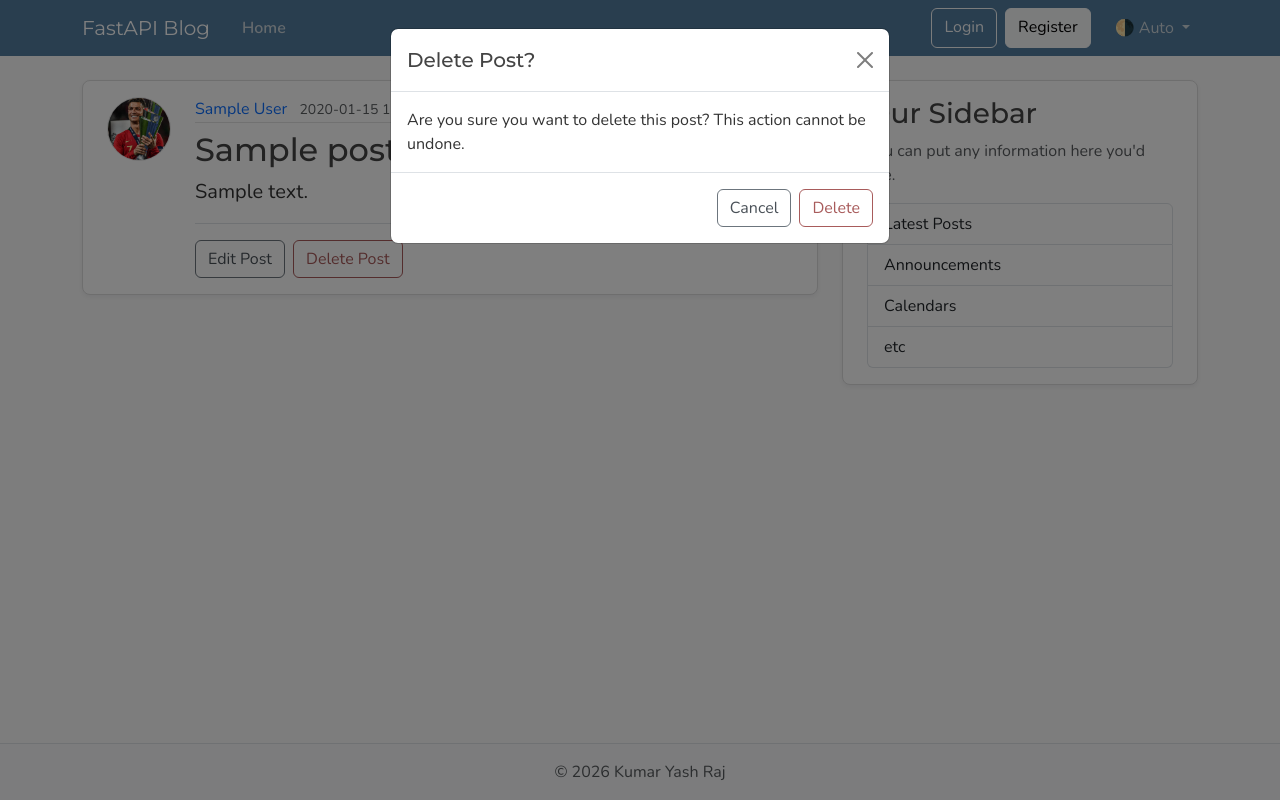
After one commit to yashraj014/fastapi-blog, a FastAPI app: template templates/post.html in a window 1280 px wide, after a click on "Delete Post". The commit adds this page. Run offline with FastAPI, Linux system fonts and the light colour scheme; the template is opened without the code that fills it: most values are stand-ins (such as "Sample title", 1, 10 or a date in 2020).

Commit message:
add error handling and schemas

```diff
--- a/main.py
+++ b/main.py
@@ -1,7 +1,12 @@
 from fastapi import FastAPI,Request,HTTPException,status
 # from fastapi.responses import HTMLResponse
 from fastapi.staticfiles import StaticFiles
+from fastapi.exceptions import RequestValidationError
+from fastapi.responses import JSONResponse
 from fastapi.templating import Jinja2Templates
+from starlette.exceptions import HTTPException as StarletteHTTPException
+from schemas import PostCreate,PostResponse
+
 app= FastAPI()
 
 app.mount("/static",StaticFiles(directory="static"), name="static")
@@ -28,14 +33,64 @@ posts : list[dict] = [
 def home(request:Request):
     return templates.TemplateResponse(request,"home.html",{"posts":posts,"title":"Home Page"})
 
-@app.get('/api/posts')
+@app.get('/posts/{post_id}',include_in_schema=False)
+def get_post_id(request:Request,post_id:int):
+    for post in posts:
+        title=post["title"][:50]
+        if post["id"]==post_id:
+             return templates.TemplateResponse(request,"post.html",{"post":post,"title":title})
+    # return {"message":"post not found"}
+    raise HTTPException(status_code=status.HTTP_404_NOT_FOUND,detail="Post not found")
+
+@app.get('/api/posts',response_model=list[PostResponse])
 def get_posts():
     return posts
 
-@app.get('/{id}')
-def get_post_id(id:int):
+@app.get('/api/posts/{id}',response_model=PostResponse)
+def get_post_id_api(id:int):
     for post in posts:
         if post["id"]==id:
             return post
     # return {"message":"post not found"}
     raise HTTPException(status_code=status.HTTP_404_NOT_FOUND,detail="Post not found")
+
+@app.exception_handler(StarletteHTTPException)
+def general_http_exception_handler(request: Request, exception: StarletteHTTPException):
+    message = (
+        exception.detail
+        if exception.detail
+        else "An error occurred. Please check your request and try again."
+    )
+
+    if request.url.path.startswith("/api"):
+        return JSONResponse(
+            status_code=exception.status_code,
+            content={"detail": message},
+        )
+    return templates.TemplateResponse(
+        request,
+        "error.html",
+        {
+            "status_code": exception.status_code,
+            "title": exception.status_code,
+            "message": message,
+        },
+        status_code=exception.status_code,
+    )
+@app.exception_handler(RequestValidationError)
+def validation_exception_handler(request: Request, exception: RequestValidationError):
+    if request.url.path.startswith("/api"):
+        return JSONResponse(
+            status_code=status.HTTP_422_UNPROCESSABLE_CONTENT,
+            content={"detail": exception.errors()},
+        )
+    return templates.TemplateResponse(
+        request,
+        "error.html",
+        {
+            "status_code": status.HTTP_422_UNPROCESSABLE_CONTENT,
+            "title": status.HTTP_422_UNPROCESSABLE_CONTENT,
+            "message": "Invalid request. Please check your input and try again.",
+        },
+        status_code=status.HTTP_422_UNPROCESSABLE_CONTENT,
+    )
--- a/templates/home.html
+++ b/templates/home.html
@@ -15,7 +15,7 @@
             <small class="text-body-secondary">{{ post.date_posted }}</small>
           </div>
           <h2>
-            <a class="article-title" href="#">{{ post.title }}</a>
+            <a class="article-title" href="{{ url_for('get_post_id',post_id=post.id ) }}">{{ post.title }}</a>
           </h2>
           <p class="article-content">{{ post.content }}</p>
         </div>
--- /dev/null
+++ b/templates/post.html
@@ -0,0 +1,60 @@
+{% extends "layout.html" %}
+{% block content %}
+  <article class="content-section py-3 px-4 mb-4">
+    <div class="d-flex align-items-start gap-4">
+      <img class="rounded-circle article-img flex-shrink-0"
+           src="{{ url_for('static', path='profile_pics/Cristiano2.jpg') }}"
+           alt="{{ post.author }}'s profile picture"
+           width="64"
+           height="64"
+           loading="lazy">
+      <div class="flex-grow-1">
+        <div class="article-metadata mb-2">
+          <a class="me-2" href="#">{{ post.author }}</a>
+          <small class="text-body-secondary">{{ post.date_posted }}</small>
+        </div>
+        <h2 class="article-title">{{ post.title }}</h2>
+        <p class="article-content">{{ post.content }}</p>
+        <!-- Only show edit/delete options if the user is the author -->
+        <!-- TODO: Add user authentication and authorization -->
+        <div class="post-actions mt-3 pt-3 border-top">
+          <a class="btn btn-outline-secondary me-1" href="#">Edit Post</a>
+          <button type="button"
+                  class="btn btn-outline-danger"
+                  data-bs-toggle="modal"
+                  data-bs-target="#deleteModal">Delete Post</button>
+        </div>
+        <!-- TODO: Add user authentication and authorization -->
+      </div>
+    </div>
+  </article>
+
+  <!-- Delete Confirmation Modal -->
+  <div class="modal fade"
+       id="deleteModal"
+       tabindex="-1"
+       aria-labelledby="deleteModalLabel"
+       aria-hidden="true">
+    <div class="modal-dialog">
+      <div class="modal-content">
+        <div class="modal-header">
+          <h5 class="modal-title" id="deleteModalLabel">Delete Post?</h5>
+          <button type="button"
+                  class="btn-close"
+                  data-bs-dismiss="modal"
+                  aria-label="Close"></button>
+        </div>
+        <!-- TODO: <form action="#" method="post"> -->
+        <form action="#">
+          <div class="modal-body">Are you sure you want to delete this post? This action cannot be undone.</div>
+          <div class="modal-footer">
+            <button type="button"
+                    class="btn btn-outline-secondary"
+                    data-bs-dismiss="modal">Cancel</button>
+            <button type="submit" class="btn btn-outline-danger">Delete</button>
+          </div>
+        </form>
+      </div>
+    </div>
+  </div>
+{% endblock content %}
```
Also changed, not shown: schemas.py (added, +15 -0 lines), templates/error.html (added, +9 -0 lines).
